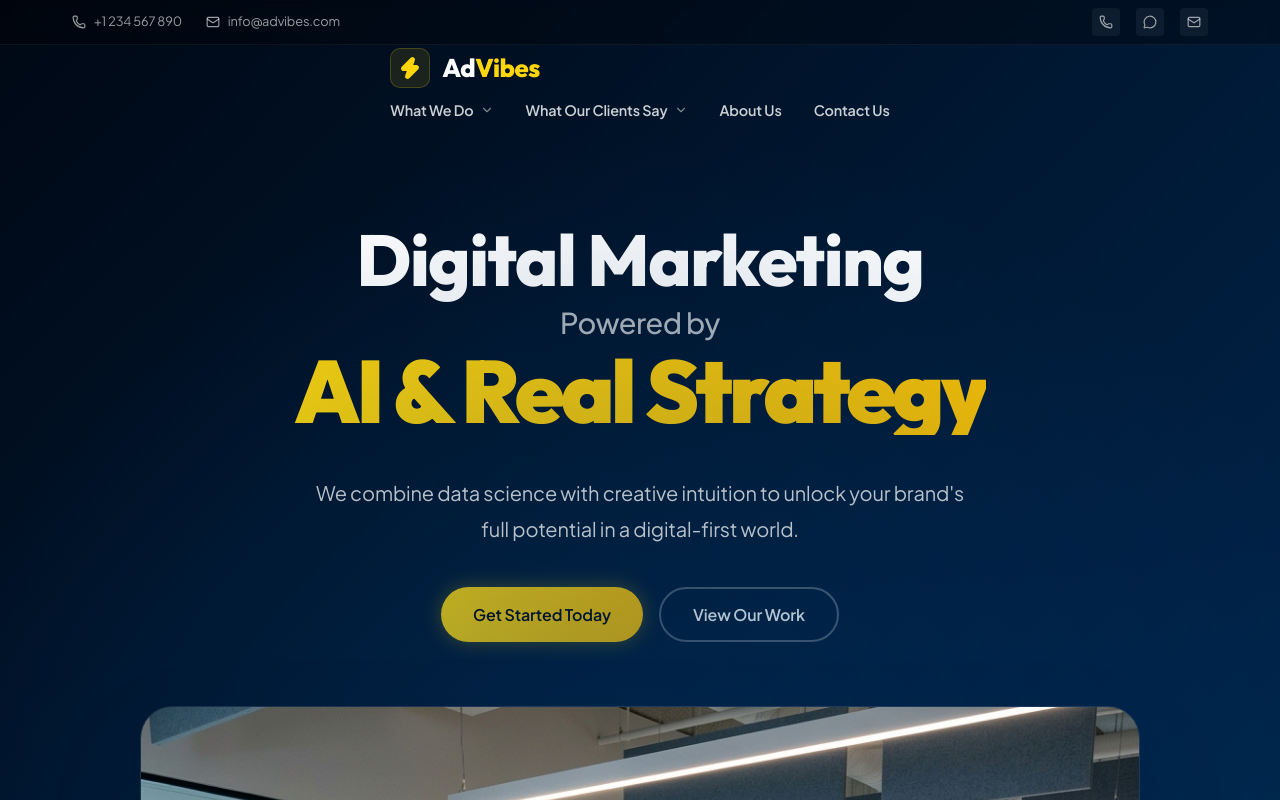
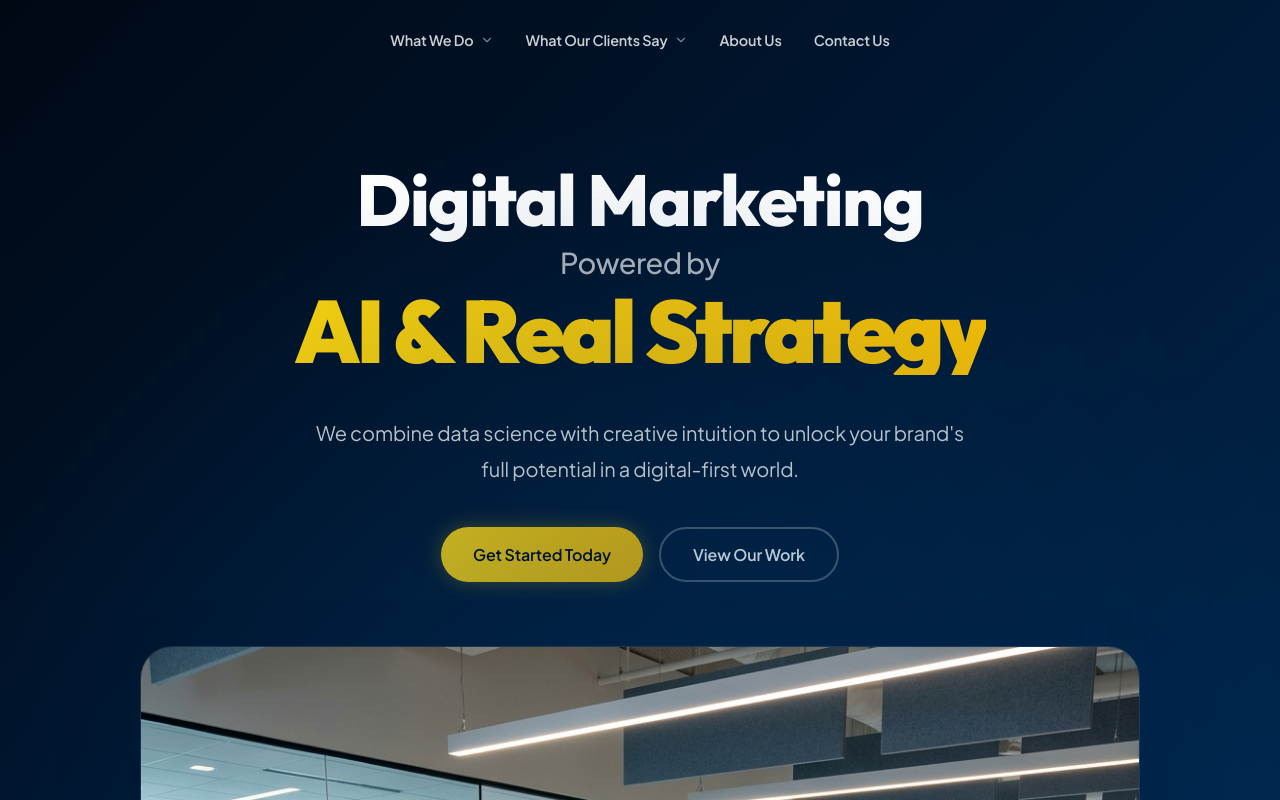
Before and after one commit to AbhyudayaShrestha/AdVibes, a Next.js app: page / in a window 1280 px wide. Shown: the top 800 px of the page. Built offline with nearby package versions, Linux system fonts and the light colour scheme.

Commit message:
Fixed Navbar porblem

```diff
--- a/src/app/globals.css
+++ b/src/app/globals.css
@@ -137,73 +137,16 @@ h1, h2, h3, h4 {
   transition: var(--transition);
 }
 
-.top-bar {
-  background: rgba(0, 0, 0, 0.3);
-  backdrop-filter: blur(5px);
-  padding: 8px 0;
-  border-bottom: 1px solid rgba(255, 255, 255, 0.05);
-  font-size: 0.8rem;
-  color: rgba(255, 255, 255, 0.6);
-}
-
-.top-bar-container {
-  display: flex;
-  justify-content: space-between;
-  align-items: center;
-}
-
-.top-bar-info {
-  display: flex;
-  gap: 1.5rem;
-}
-
-.info-item {
-  display: flex;
-  align-items: center;
-  gap: 0.5rem;
-  transition: var(--transition);
-}
-
-.info-item:hover {
-  color: var(--primary);
-}
-
-.top-bar-social {
-  display: flex;
-  gap: 1rem;
-}
-
-.social-icon {
-  width: 28px;
-  height: 28px;
-  background: rgba(255, 255, 255, 0.05);
-  display: flex;
-  align-items: center;
-  justify-content: center;
-  border-radius: 4px;
-  transition: var(--transition);
-}
-
-.social-icon:hover {
-  background: var(--primary);
-  color: #000814;
-}
-
 .navbar {
-  height: 90px;
+  height: 80px;
   display: flex;
   align-items: center;
   background: transparent;
   transition: var(--transition);
 }
 
-.navbar-wrapper.scrolled .top-bar {
-  margin-top: -45px; /* Smoothly hide top bar */
-  opacity: 0;
-}
-
 .navbar-wrapper.scrolled .navbar {
-  height: 75px;
+  height: 70px;
   background: rgba(0, 8, 20, 0.95);
   backdrop-filter: blur(15px);
   box-shadow: 0 10px 30px rgba(0, 0, 0, 0.2);
@@ -365,7 +308,7 @@ h1, h2, h3, h4 {
 }
 /* Hero Section Styles */
 .hero {
-  padding-top: 220px;
+  padding-top: 160px;
   padding-bottom: 120px;
   text-align: center;
   background: var(--gradient-hero);
--- a/src/components/Navbar.tsx
+++ b/src/components/Navbar.tsx
@@ -57,32 +57,10 @@ export default function Navbar() {
 
   return (
     <header className={`navbar-wrapper ${isScrolled ? 'scrolled' : ''}`}>
-      {/* Top Bar */}
-      <div className="top-bar">
-        <div className="container top-bar-container">
-          <div className="top-bar-info">
-            <a href="tel:#" className="info-item"><Phone size={14} /> <span>+1 234 567 890</span></a>
-            <a href="mailto:#" className="info-item"><Mail size={14} /> <span>info@advibes.com</span></a>
-          </div>
-          <div className="top-bar-social">
-            <a href="#" className="social-icon"><Phone size={14} /></a>
-            <a href="#" className="social-icon"><MessageCircle size={14} /></a>
-            <a href="#" className="social-icon"><Mail size={14} /></a>
-          </div>
-        </div>
-      </div>
-
       {/* Main Navbar */}
       <nav className="navbar">
         <div className="container nav-container">
-          <Link href="#home" className="logo-group">
-            <div className="logo-icon-box">
-              <Zap size={24} fill="var(--primary)" color="var(--primary)" />
-            </div>
-            <div className="logo-text">
-              <span className="logo-brand">Ad<span style={{ color: 'var(--primary)' }}>Vibes</span></span>
-            </div>
-          </Link>
+          {/* Logo removed as per request */}
 
           <ul className="nav-links">
             {navItems.map((item) => (
@@ -113,7 +91,7 @@ export default function Navbar() {
           </ul>
 
           <div className="nav-actions">
-            {/* Accelerate button removed as per request */}
+            {/* Action buttons removed as per request */}
           </div>
         </div>
       </nav>
```
